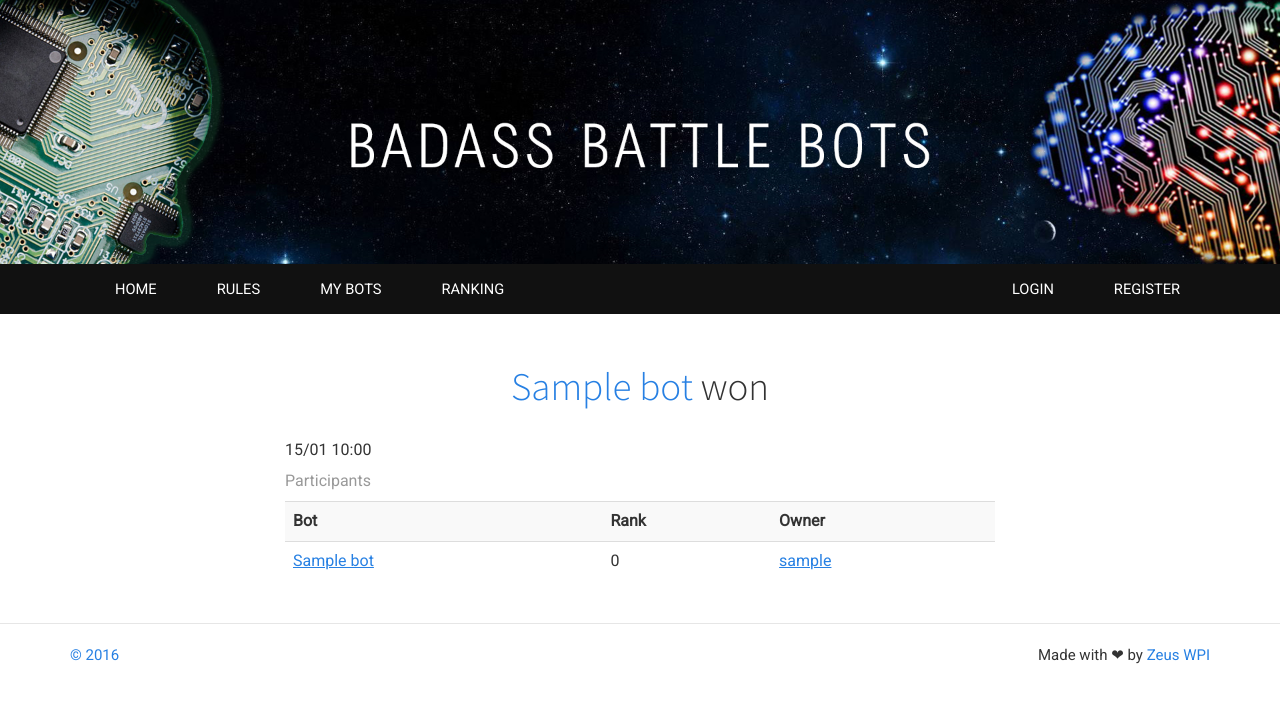
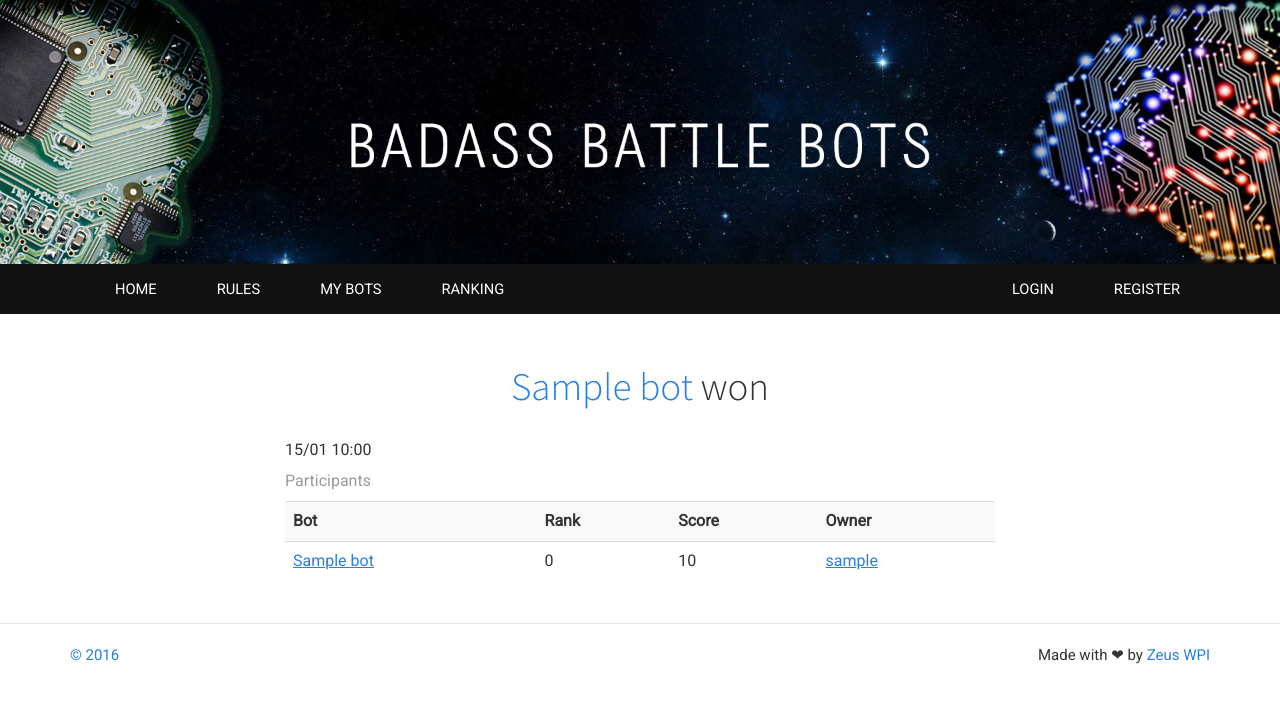
Before and after one commit to ZeusWPI/aichallenge, a Flask app: page /matches/1 in a window 1280 px wide. Shown: the top 719 px of the page. Run offline with Flask 2, Linux system fonts and the light colour scheme; tables that the repository leaves empty hold one stand-in row (values such as "Sample post"); parts of the project's set-up code (start-up, migrations or seed data) failed here and were passed over; some libraries are stand-ins or nearby versions.

Commit message:
Add score to matchpage

```diff
--- a/battlebots/web/templates/bots/match.html
+++ b/battlebots/web/templates/bots/match.html
@@ -19,12 +19,14 @@
       <tr>
         <th>Bot</th>
         <th>Rank</th>
+        <th>Score</th>
         <th>Owner</th>
       </tr>
       {% for bot in match.bots %}
         <tr>
           <td><a href="{{ url_for('bot_page', user=bot.user.nickname, botname=bot.name) }}">{{ bot.name }}</a></td>
           <td>{{ bot.rank }}</td>
+          <td>{{ bot.score }}</td>
           <td><a href="{{ url_for('user_page', user=bot.user.nickname) }}">{{ bot.user.nickname }}</a></td>
         </tr>
       {% endfor %}
```
